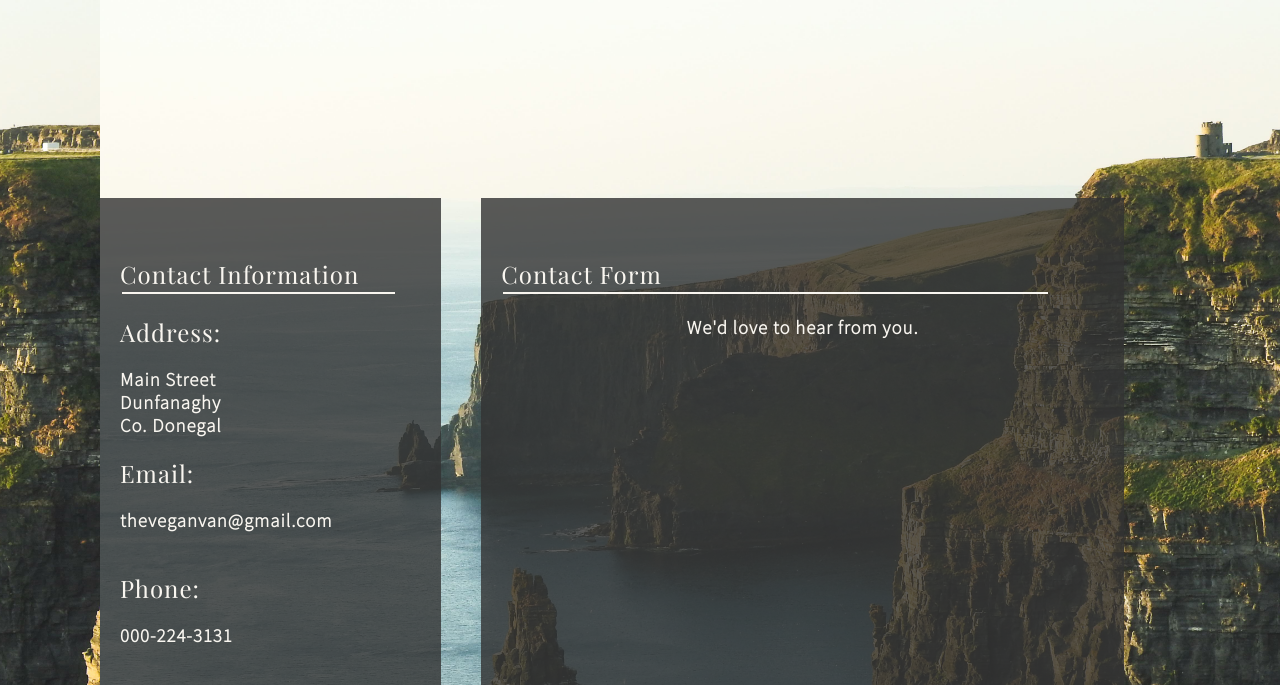
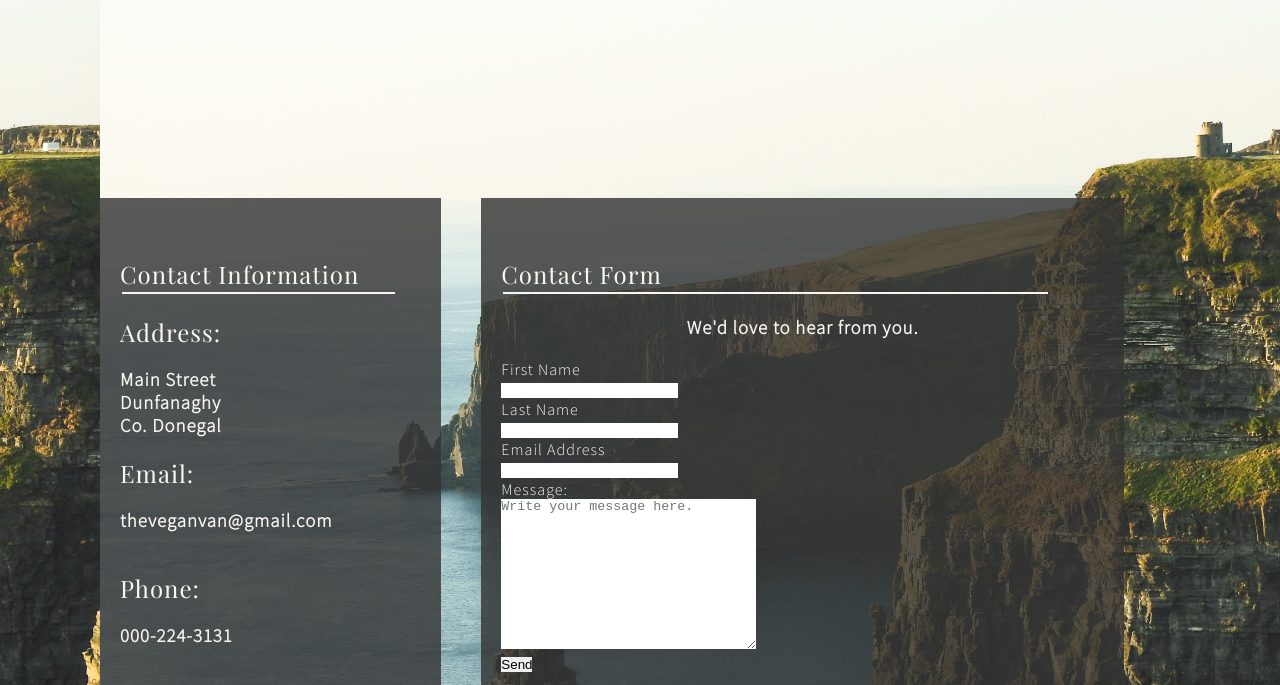
Before and after one commit to SheCodesEire/portfolio-project-1, a plain HTML site: page contact.html in a window 1280 px wide. Shown: the part 115-800 px from the top of the page. Drawn offline with nearby package versions, Linux system fonts and the light colour scheme.

Commit message:
Add html inputs and labels for form

```diff
--- a/contact.html
+++ b/contact.html
@@ -78,6 +78,50 @@
             <h1> Contact Form</h1>
             <hr>
             <h3 id="form-note"> We'd love to hear from you.</h3>
+
+        <fieldset>
+            <div class="contact-form-inner">
+
+                <form action="https://formdump.codeinstitute.net/" method="post">
+
+                    <label for="first-name">  First Name </label>
+                    <br>
+
+                    <input id="first-name" type="text" name="first_name" required>
+                    <br>
+
+                    <label for="last-name"> Last Name</label>
+                    <br>
+
+                    <input id="last-name" type="text" name="last_name" required>
+
+                    <br>
+
+                    <label for="email"> Email Address </label>
+                    <br>
+
+                    <input id="email" type="email" name="email_address" required>
+                    <br>
+
+
+                   <label for="message"> Message:</label>
+
+                   <br>
+                    <textarea name="message_box" id="message" cols="30" rows="10" placeholder="Write your message here." required ></textarea>
+
+                    <br>
+                    <input id="submit" type="submit" value="Send">
+
+
+
+
+
+
+
+
+
+            </div>
+        </fieldset>
 
          </div>
 
```
